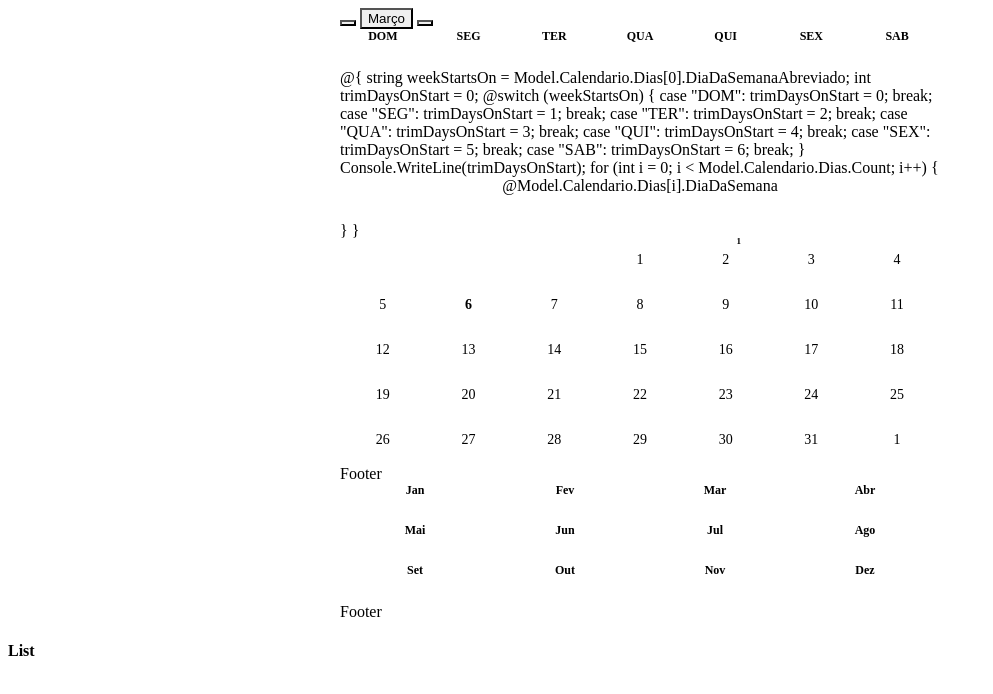
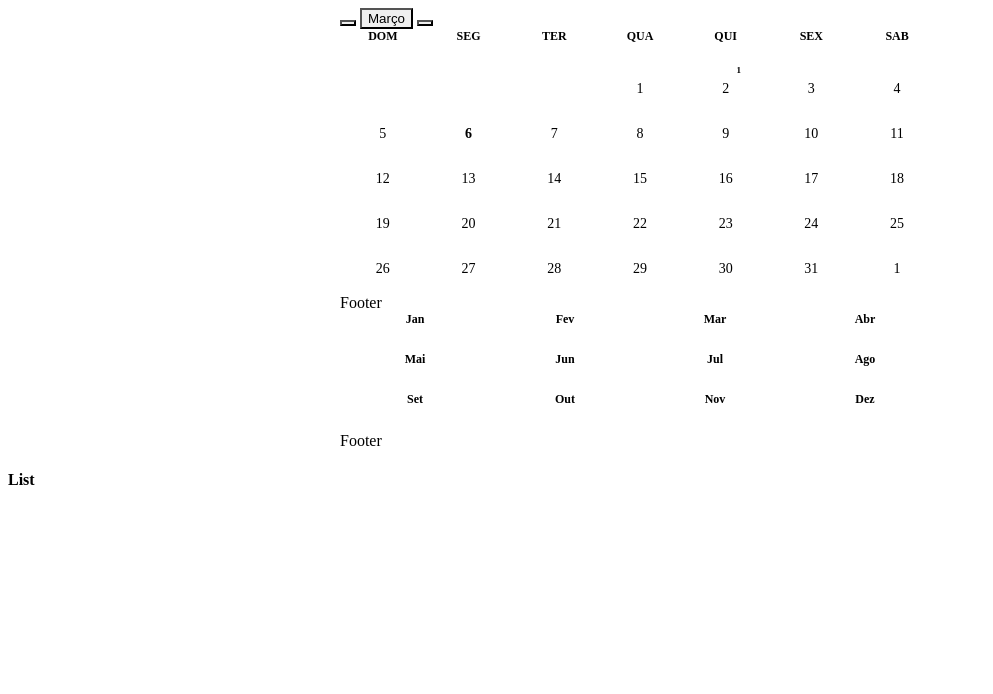
Before and after one commit to hilderney/calendarBCZ, a plain HTML site: page index.html in a window 1280 px wide. Shown: the whole page, without its empty margins (0-993 px from the left). Drawn offline with Linux system fonts and the light colour scheme; files that its build step writes are made by us from their sources; files whose address does not match are found by name.

Commit message:
Update index.html

```diff
--- a/index.html
+++ b/index.html
@@ -59,49 +59,6 @@
                             <div class="bcz-day-header"> <span> SAB </span> </div>
                         </div>
                     </div>
-
-                    @{
-                        string weekStartsOn = Model.Calendario.Dias[0].DiaDaSemanaAbreviado;
-                        int trimDaysOnStart = 0;
-
-                        @switch (weekStartsOn)
-                        {
-                            case "DOM":
-                                trimDaysOnStart = 0;
-                                break;
-                            case "SEG":
-                                trimDaysOnStart = 1;
-                                break;
-                            case "TER":
-                                trimDaysOnStart = 2;
-                                break;
-                            case "QUA":
-                                trimDaysOnStart = 3;
-                                break;
-                            case "QUI":
-                                trimDaysOnStart = 4;
-                                break;
-                            case "SEX":
-                                trimDaysOnStart = 5;
-                                break;
-                            case "SAB":
-                                trimDaysOnStart = 6;
-                                break;
-                        }
-
-                        Console.WriteLine(trimDaysOnStart);
-
-                        for (int i = 0; i < Model.Calendario.Dias.Count; i++)
-                                {
-
-                            <div class="bcz-col bcz-1wc bcz-c1">
-                                <div class="bcz-day-header">
-                                    <span class="bcz-not-month"> @Model.Calendario.Dias[i].DiaDaSemana </span>
-                                </div>
-                            </div>
-
-                        }
-                    }
 
                     <div class="bcz-first-week">
                         <div class="bcz-col bcz-1wc bcz-c1">
```
